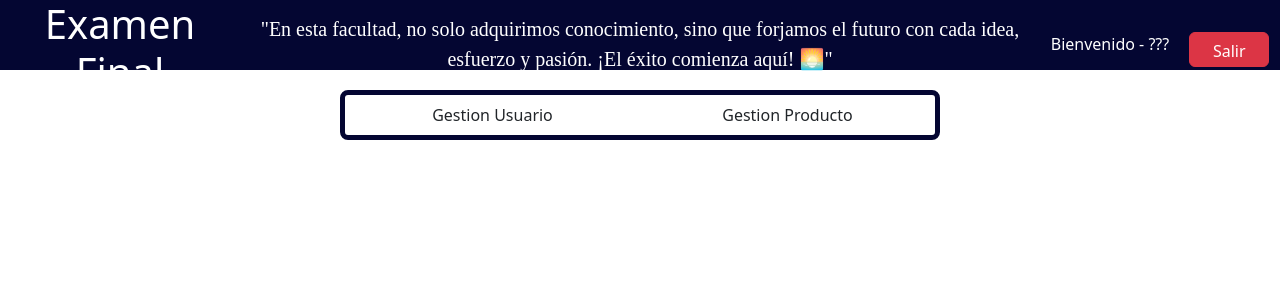
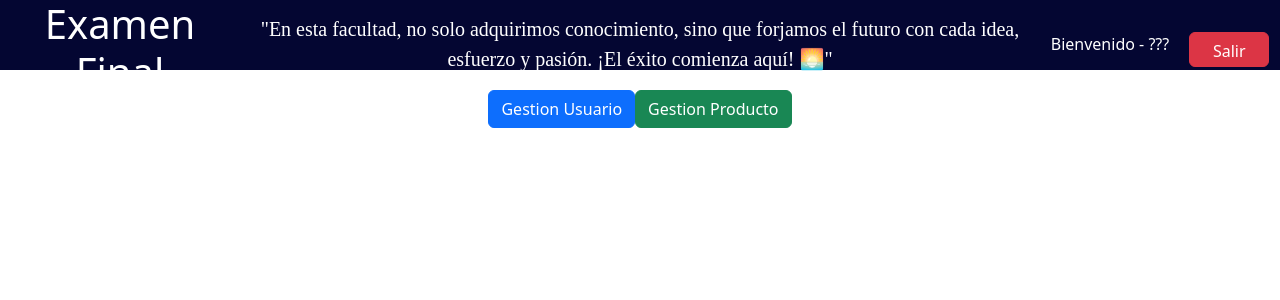
Before and after one commit to MateoBernal06/ExamenFinCarrera, a React (Vite) app: page /dashboard in a window 1280 px wide. Shown: the top 300 px of the page. Built offline with nearby package versions, Linux system fonts and the light colour scheme.

Commit message:
pantalla dashboard

```diff
--- a/src/App.jsx
+++ b/src/App.jsx
@@ -21,14 +21,16 @@ function App() {
       <Routes>
         <Route index element={<Principal/>}/>
 
+        <Route path='*' element={<NotFound />}/>
+
         <Route path='/' element={<Auth/>}>
           <Route path='login' element={<Login />} />
           <Route path='registro' element={<Registro />} />
-          <Route path='*' element={<NotFound />}/>
         </Route>
 
         <Route path='dashboard/*' element={<Dashboard/>}>
-
+          <Route path='gestion-producto' element/>
+          <Route path='gestion-usuarios' element/>
         </Route>
       </Routes>
     </BrowserRouter>
--- a/src/layout/Auth.jsx
+++ b/src/layout/Auth.jsx
@@ -3,7 +3,7 @@ import {Navigate, Outlet} from 'react-router-dom'
 const Auth = () => {
     const autenticado = localStorage.getItem('token')
     return (
-        <main className="flex justify-center content-center w-full h-screen ">
+        <main>
             {autenticado ? <Navigate to="/dashboard" /> : <Outlet />}
         </main>
     )
--- a/src/layout/Dashboard.jsx
+++ b/src/layout/Dashboard.jsx
@@ -1,8 +1,16 @@
 
 import { Link, Navigate, Outlet, useLocation } from "react-router-dom";
+//import { useAuth } from '../context/AuthProvider'
 import Button from "react-bootstrap/Button";
+import ButtonGroup from 'react-bootstrap/ButtonGroup';
+
 
 const Dashboard = () => {
+    //const { auth } = useAuth();
+    const location = useLocation();
+    const urlActual = location.pathname
+    // nombre de usuario
+    //{auth.nombres}
     return(
         <div>
             <nav className='Barra-dashboard'>
@@ -26,9 +34,18 @@ const Dashboard = () => {
                 </div>
             </nav>
             <div className="acciones-dashboard">
-                <div>Gestion Usuario</div>
-                <div>Gestion Producto</div>
+                <ButtonGroup size="lg" className="mb-2">
+                    <Link to='/dashboard/gestion-usuarios'>
+                        <Button variant="primary">Gestion Usuario</Button>
+                    </Link>
+                    <Link to='/dashboard/gestion-producto'>
+                        <Button variant="success">Gestion Producto</Button>
+                    </Link>
+                </ButtonGroup>
             </div>
+            <main className='contenido'>
+                <Outlet />
+            </main>
         </div>
     )
 }
--- a/src/styles/style_dashboard.css
+++ b/src/styles/style_dashboard.css
@@ -7,7 +7,7 @@
     grid-template-columns: repeat(3, 1fr);
     align-items: center;
     text-align: center;
-    margin-bottom: 20px;
+
 }
 
 .usuario-salir{
@@ -22,13 +22,16 @@
 }
 
 .acciones-dashboard{
-    display: grid;
-    grid-template-columns: repeat(2, 1fr);
-    width: 600px;
-    height: 50px;
+    margin-top: 20px;
+    margin-bottom: 20px;
+    display: flex;
+    justify-content: center;
     align-items: center;
+}
+
+.contenido{
+    width: 1000px;
+    justify-content: center;
     margin: 0 auto;
-    border: solid 5px rgb(4, 6, 50);
-    text-align: center;
-    border-radius: 8px;
+    background-color: tomato;
 }
```
